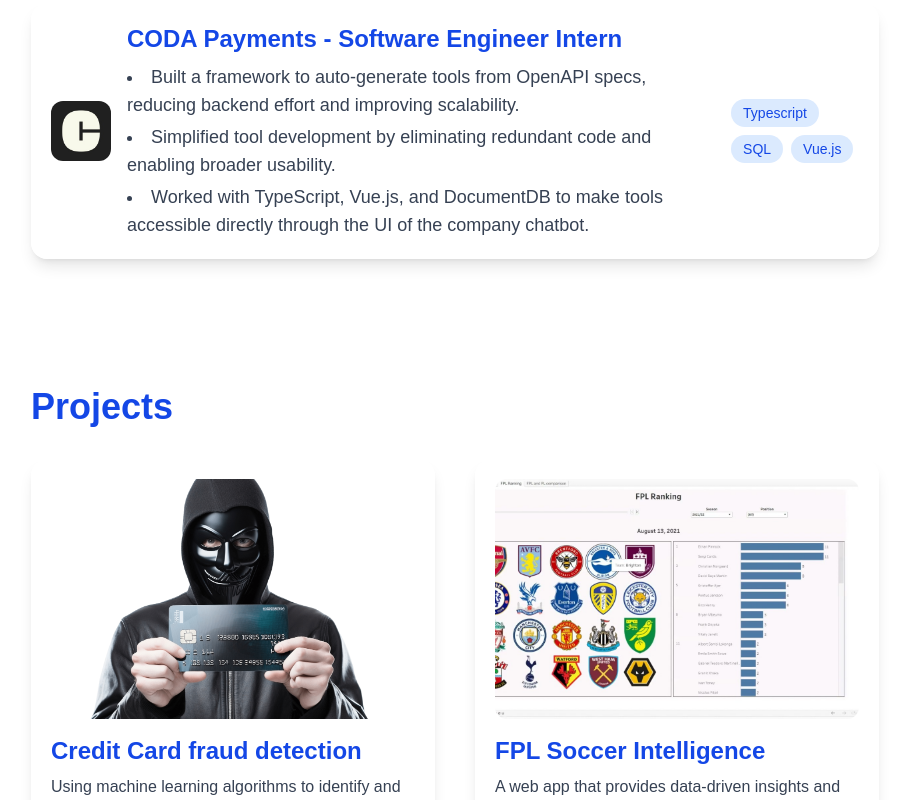
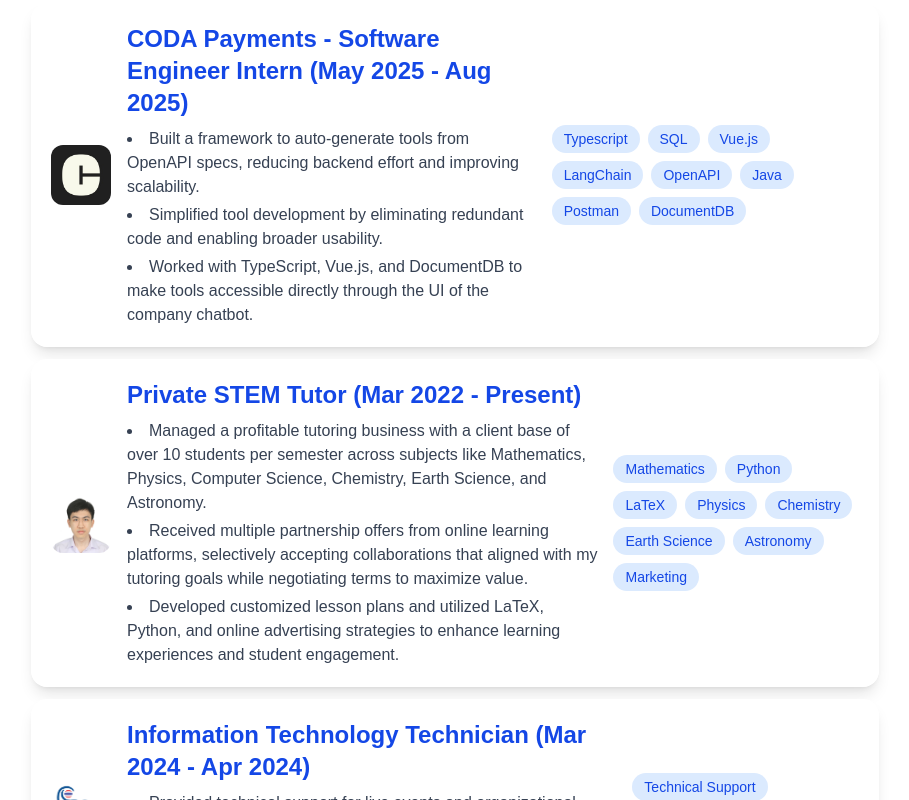
Before and after one commit to nitipon-ton/nitipon-portfolio, a Next.js app: page / in a window 1280 px wide. Shown: the part 1460-2260 px from the top of the page, without its empty margins (185-1094 px from the left). Built offline with nearby package versions, Linux system fonts and the light colour scheme.

Commit message:
Add Experience

```diff
--- a/app/page.tsx
+++ b/app/page.tsx
@@ -29,17 +29,38 @@
         {/* EXPERIENCE SECTION */}
         <section id="experience" className="mb-32">
           <h2 className="text-4xl font-bold text-blue-700 mb-4">Experience</h2>
-          <div className="text-lg text-gray-700">
+          <div className="flex flex-col gap-3">
             <ExperienceCard
-              title="CODA Payments - Software Engineer Intern"
+              title="CODA Payments - Software Engineer Intern (May 2025 - Aug 2025)"
               desc={[
                 "Built a framework to auto-generate tools from OpenAPI specs, reducing backend effort and improving scalability.",
                 "Simplified tool development by eliminating redundant code and enabling broader usability.",
                 "Worked with TypeScript, Vue.js, and DocumentDB to make tools accessible directly through the UI of the company chatbot."
               ]}
-              tags={["Typescript", "SQL", "Vue.js"]}
+              tags={["Typescript", "SQL", "Vue.js", "LangChain", "OpenAPI", "Java", "Postman", "DocumentDB"]}
               img="/coda.jpg"
               link="https://www.linkedin.com/company/coda/"
+            />
+            <ExperienceCard
+              title="Private STEM Tutor (Mar 2022 - Present)"
+              desc={[
+                "Managed a profitable tutoring business with a client base of over 10 students per semester across subjects like Mathematics, Physics, Computer Science, Chemistry, Earth Science, and Astronomy.",
+                "Received multiple partnership offers from online learning platforms, selectively accepting collaborations that aligned with my tutoring goals while negotiating terms to maximize value.",
+                "Developed customized lesson plans and utilized LaTeX, Python, and online advertising strategies to enhance learning experiences and student engagement."
+              ]}
+              tags={["Mathematics", "Python", "LaTeX", "Physics", "Chemistry", "Earth Science", "Astronomy", "Marketing"]}
+              img="/face.jpg"
+              link="https://www.linkedin.com/in/nitipon-tony/"
+            />
+            <ExperienceCard
+              title="Information Technology Technician (Mar 2024 - Apr 2024)"
+              desc={[
+                "Provided technical support for live events and organizational projects, resolving issues in real time.",
+                "Helped improve the digital infrastructure of the Association of Thai Students in the U.S."
+              ]}
+              tags={["Technical Support", "Event Management", "IT"]}
+              img="/ATSA.png"
+              link="https://www.linkedin.com/school/atsathai/"
             />
           </div>
         </section>
```
Also changed, not shown: public/ATSA.png (added), public/face.jpg (added).
